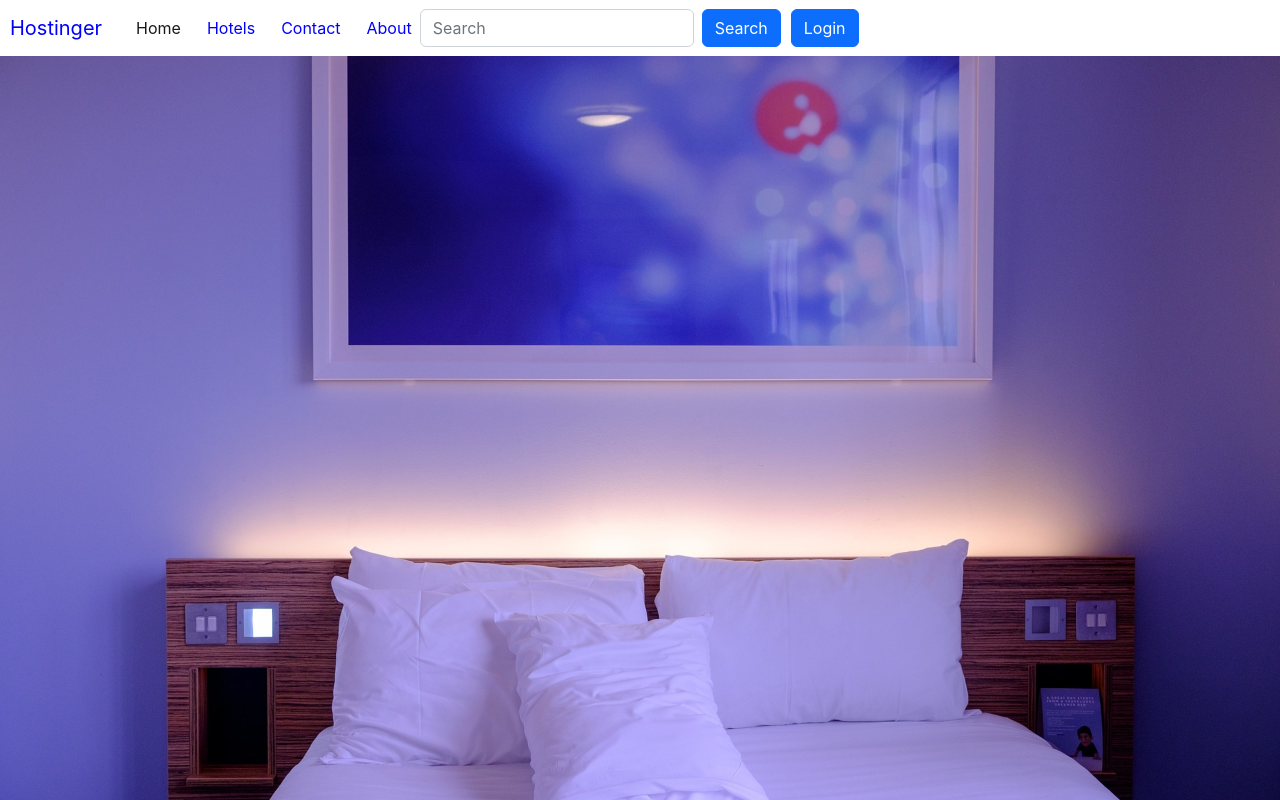
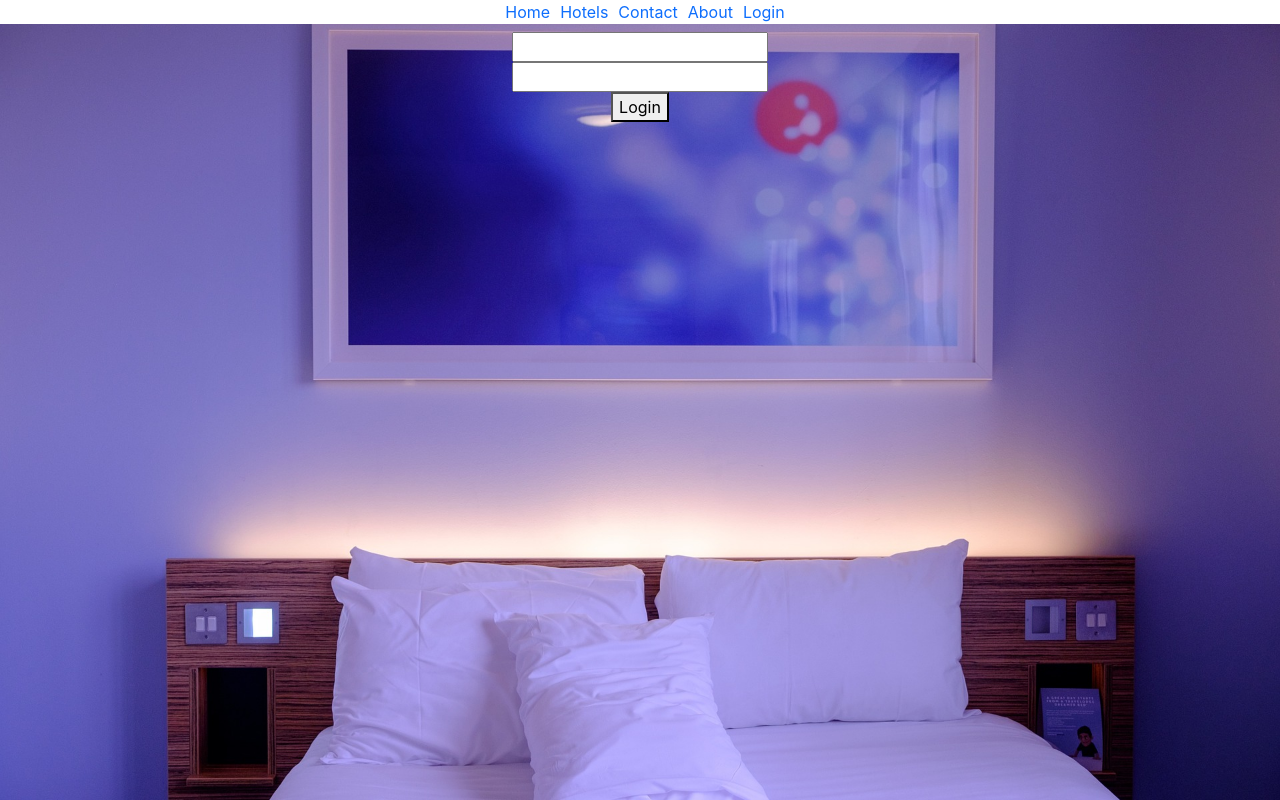
Before and after one commit to RuudyBoy/project-exam-2, a React (Create React App) app: page /login in a window 1280 px wide. Built offline with nearby package versions, Linux system fonts and the light colour scheme.

Commit message:
displayed loginform

```diff
--- a/src/components/HotelDetail.js
+++ b/src/components/HotelDetail.js
@@ -51,7 +51,8 @@ function HotelDetail() {
 
  return (
   <div className="hotel-info">
-   <h2>{id}</h2>
+   <h2>{hotel.attributes}</h2>
+   <p>{id}</p>
 
   </div>
  );
--- /dev/null
+++ b/src/components/common/FormError.js
@@ -0,0 +1,3 @@
+export default function ValidationError({ children }) {
+	return <div className="form-error">{children}</div>;
+}
--- /dev/null
+++ b/src/components/dashboard/DashboardPage.js
@@ -0,0 +1,9 @@
+import Heading from "../layout/Heading";
+
+export default function DashboardPage() {
+	return (
+		<>
+			<Heading content="Dashboard" />
+		</>
+	);
+}
--- a/src/components/layout/Layout.js
+++ b/src/components/layout/Layout.js
@@ -1,69 +1,36 @@
-import Navbar from 'react-bootstrap/Navbar';
-import Nav from 'react-bootstrap/Nav';
-import Button from 'react-bootstrap/Button';
-import Form from 'react-bootstrap/Form';
+import React from 'react';
 import {
   BrowserRouter as Router,
   Switch,
-  Route,
-  NavLink,
+  Route
 } from 'react-router-dom';
 import Container from 'react-bootstrap/Container';
-import Home from '../home/Home';
-import Hotels from '../hotels/Hotels';
-import About from '../about/About';
-import Contact from '../contact/Contact';
 import HotelDetail from '../HotelDetail';
 import HotelPost from '../HotelPost';
+import LoginPage from '../login/LoginPage';
+import Nav from './Nav';
+import DashboardPage from '../dashboard/DashboardPage';
+import "../../App.scss"
 
 
 function Layout() {
   return (
     <Router>
-      <Navbar expand="lg">
-        <NavLink to="/" exact>
-          <Navbar.Brand>Hostinger</Navbar.Brand>
-        </NavLink>
-        <Navbar.Toggle aria-controls="basic-navbar-nav" />
-        <Navbar.Collapse id="basic-navbar-nav">
-          <Nav className="mr-auto">
-            <NavLink to="/" className="nav-link">
-              Home
-            </NavLink>
-            <NavLink to="/hotels" className="nav-link">
-              Hotels
-            </NavLink>
-            <NavLink to="/contact" className="nav-link">
-              Contact
-            </NavLink>
-            <NavLink to="/about" className="nav-link">
-              About
-            </NavLink>
-          </Nav>
-          <Form className="d-flex">
-            <Form.Control
-              type="search"
-              placeholder="Search"
-              className="me-2"
-              aria-label="Search"
-            />
-            <Button>Search</Button>
-          </Form>
-          <Button className="login">Login</Button>
-        </Navbar.Collapse>
-      </Navbar>
+      <Nav />
       <Container>
         <Switch>
-          <Route path="/"exact>{<Home />} </Route>
-          <Route path="/hotels"> {<Hotels />} </Route>
-          <Route path="/contact"> {<Contact />} </Route>
-          <Route path="/about"> {<About />}</Route>
-          <Route path="/" exact>
+          <Route path="/hotels" exact>
             <HotelPost />
           </Route>
           <Route path="/detail/:id">
             <HotelDetail />
           </Route>
+          <Route path="/login">
+							<LoginPage />
+						</Route>
+            <Route path="/dashboard" exact>
+						<DashboardPage />
+					</Route>
         </Switch>
       </Container>
     </Router>
--- /dev/null
+++ b/src/components/layout/Nav.js
@@ -0,0 +1,15 @@
+import { Link } from "react-router-dom";
+
+function Nav() {
+	return (
+		<nav>
+			<Link to="/">Home</Link>
+            <Link to="/hotels">Hotels</Link>
+            <Link to="/contact">Contact</Link>
+            <Link to="/about">About</Link>
+			<Link to="/login">Login</Link>
+		</nav>
+	);
+}
+
+export default Nav;
--- /dev/null
+++ b/src/components/login/LoginForm.js
@@ -0,0 +1,61 @@
+import { useState } from "react";
+import React from "react";
+import { useForm } from "react-hook-form";
+import * as yup from "yup";
+import { yupResolver } from "@hookform/resolvers/yup";
+import axios from "axios";
+import FormError from "../common/FormError";
+import { TOKEN_PATH } from "../../constants/api";
+
+const url = 'https://noroff-cors.herokuapp.com/'+ TOKEN_PATH;
+
+
+const schema =yup.object({
+    Username: yup.string().required("Please enter your username"),
+    Password: yup.number().required("Please enter your password"),
+  }).required();
+
+export default function LoginForm() {
+    const [submitting, setSubmitting] = useState(false);
+	const [loginError, setLoginError] = useState(null);
+
+	const { register, handleSubmit, formState:{ errors } } = useForm({
+        resolver: yupResolver(schema)
+      });
+
+      async function onSubmit(data) {
+		setSubmitting(true);
+        setLoginError(null);
+
+		console.log(data);
+
+		try {
+			const response = await axios.post(url, data);
+			console.log("response", response.data);
+		} catch (error) {
+			console.log("error", error);
+            setLoginError(error.toString());
+		} finally {
+			setSubmitting(false);
+		}
+	}
+
+	return (
+		<>
+			<form onSubmit={handleSubmit(onSubmit)}>
+            {loginError && <FormError>{loginError}</FormError>}
+            <fieldset disabled={submitting}>
+                <div>
+                    <input name="username" {...register("Username", { required: true, maxLength: 5})} />
+					{errors.username && <FormError>This field is required</FormError>}
+                </div>
+				<div>
+                    <input name="password" {...register("Password", { required: true })} />
+					{errors.password && <FormError>This field is required</FormError>}
+                </div>
+            <button>{submitting ? "Loggin in..." : "Login"}</button>
+            </fieldset>
+			</form>
+		</>
+	);
+}
--- /dev/null
+++ b/src/components/login/LoginPage.js
@@ -0,0 +1,11 @@
+import Heading from "../layout/Heading";
+import LoginForm from "./LoginForm";
+
+export default function LoginPage() {
+	return (
+		<>
+			<Heading content="Login" />
+			<LoginForm />
+		</>
+	);
+}
--- a/src/constants/api.js
+++ b/src/constants/api.js
@@ -1 +1,2 @@
 export const BASE_URL = "https://ruud-exam.herokuapp.com/api/hotels"
+export const TOKEN_PATH = "https://ruud-exam.herokuapp.com/api/auth/local"
```
Also changed, not shown: package.json (+6 -2 lines), 1 other file (tests, documents, lock files or other folders).
